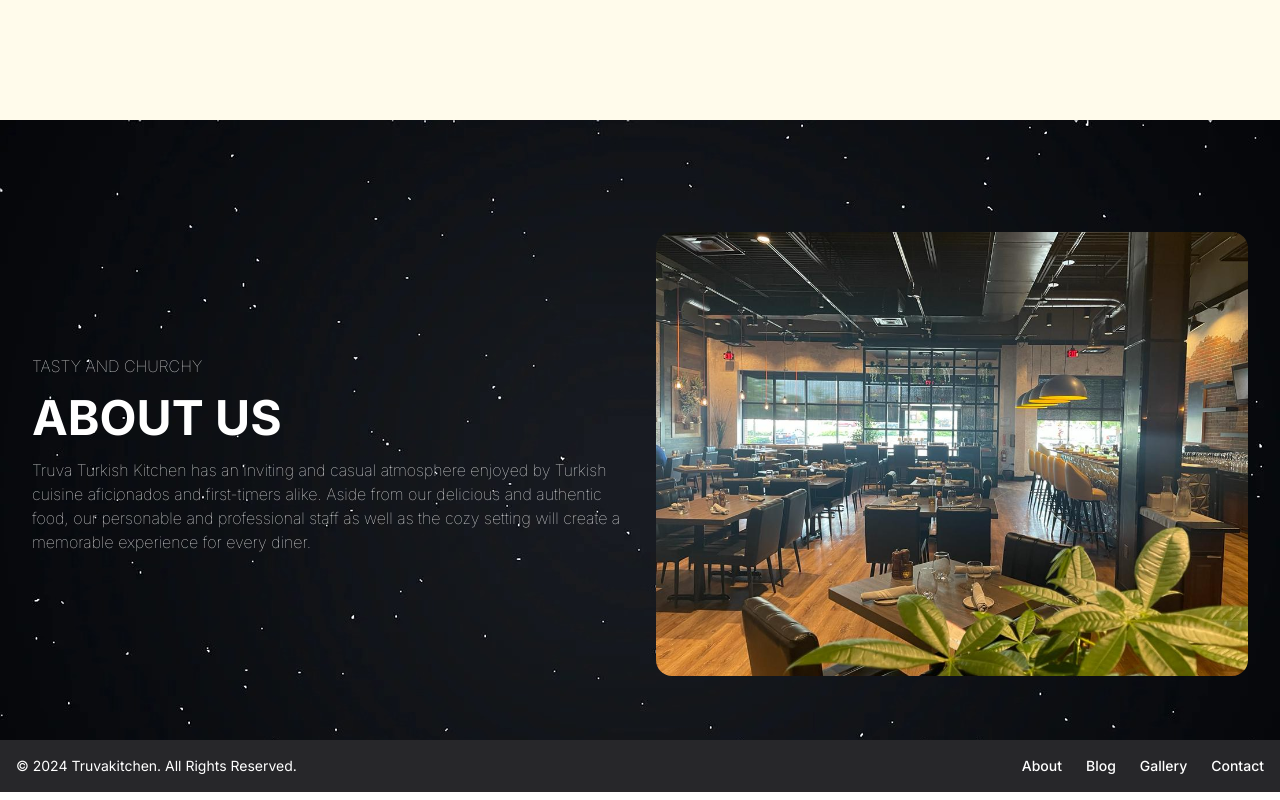
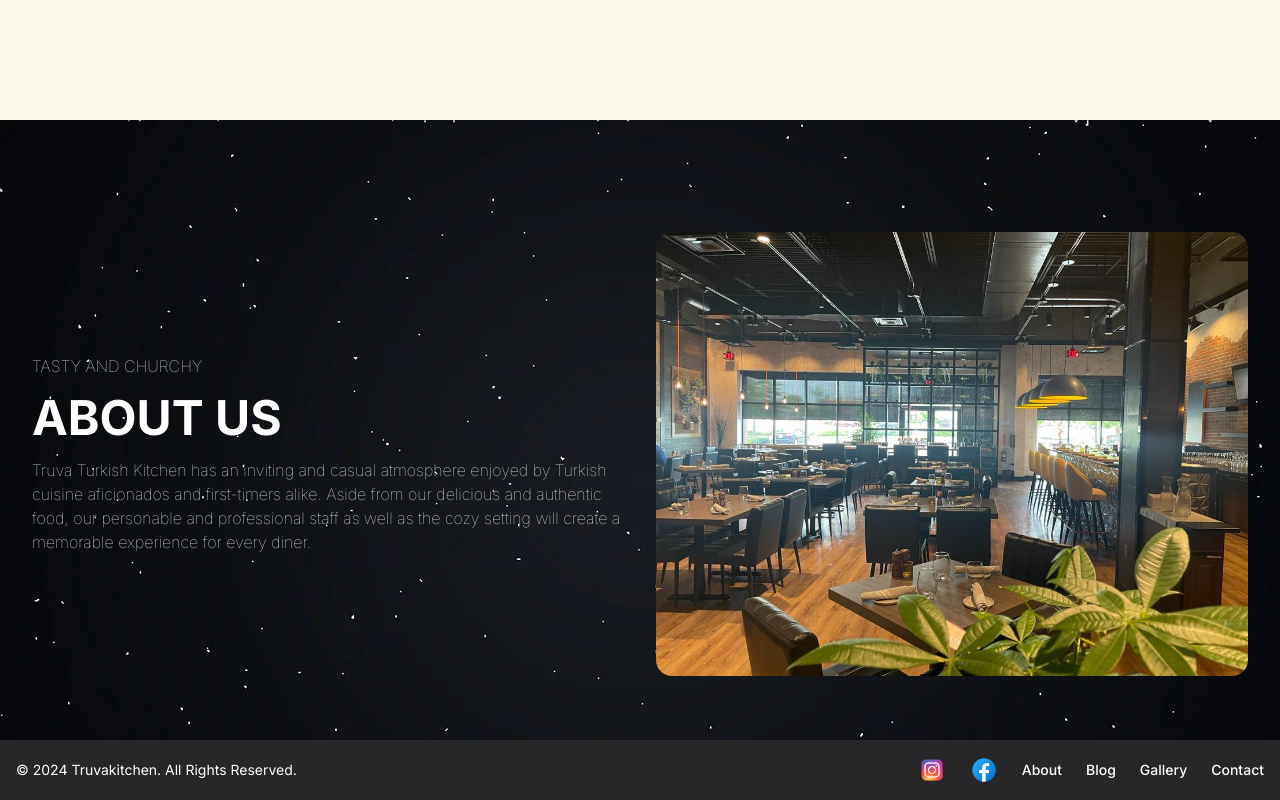
Before and after one commit to truvacafemed/client, a Next.js app: page / in a window 1280 px wide. Shown: the part 3098-3898 px from the top of the page. Built offline with nearby package versions, Linux system fonts and the light colour scheme.

Commit message:
eighthcommit

```diff
--- a/app/contact/page.js
+++ b/app/contact/page.js
@@ -29,6 +29,14 @@ export default function page() {
                 className='mt-8 bg-amber-600 hover:bg-amber-500 transition-all rounded-lg sm:px-3 sm:py-2 md:px-4 md:py-3 px-5 py-3 text-white font-normal'>
                 Reserve Your Table
             </Link>
+            <div className='flex flex-row gap-x-8 mt-12'>
+                <Link target='_blank' href={'https://www.facebook.com/truvaturkishkitchen?mibextid=rS40aB7S9Ucbxw6v'}>
+                    <Image src={'/img/icon/truva-facebook.png'} width={48} height={48} />
+                    </Link>
+                    <Link target='_blank' href={'https://www.instagram.com/truvaturkishkitchen?igsh=MXB3YnR1cWs3ZmJtdw%3D%3D&utm_source=qr'}>
+                    <Image src={'/img/icon/truva-instagram.png'} width={48} height={48} />
+                    </Link>
+            </div>
         </div>
 
         <div className='container flex md:flex-row lg:flex-row sm:flex-col justify-around mt-12'>
--- a/components/common/Footer.js
+++ b/components/common/Footer.js
@@ -1,5 +1,6 @@
 import React from 'react'
 import Link from 'next/link'
+import Image from 'next/image'
 
 export default function Footer() {
   return (
@@ -8,6 +9,16 @@ export default function Footer() {
       <span className="text-sm sm:text-center dark:text-gray-400">© 2024 <a href="https://www.truvaturkishkitchen.com/" className="hover:underline">Truvakitchen</a>. All Rights Reserved.
     </span>
     <ul className="flex flex-wrap items-center mt-3 text-sm font-medium sm:mt-0">
+      <li className='hover:underline me-4 md:me-6'>
+                <Link target='_blank' href={'https://www.instagram.com/truvaturkishkitchen?igsh=MXB3YnR1cWs3ZmJtdw%3D%3D&utm_source=qr'}>
+                    <Image src={'/img/icon/truva-instagram.png'} width={28} height={28} />
+                    </Link>
+      </li>
+      <li className='hover:underline me-4 md:me-6'>
+                <Link target='_blank' href={'https://www.facebook.com/truvaturkishkitchen?mibextid=rS40aB7S9Ucbxw6v'}>
+                    <Image src={'/img/icon/truva-facebook.png'} width={28} height={28} />
+                    </Link>
+      </li>
         <li>
             <Link href="/about" className="hover:underline me-4 md:me-6">About</Link>
         </li>
```
Also changed, not shown: public/img/icon/truva-facebook.png (added), public/img/icon/truva-instagram.png (added).
